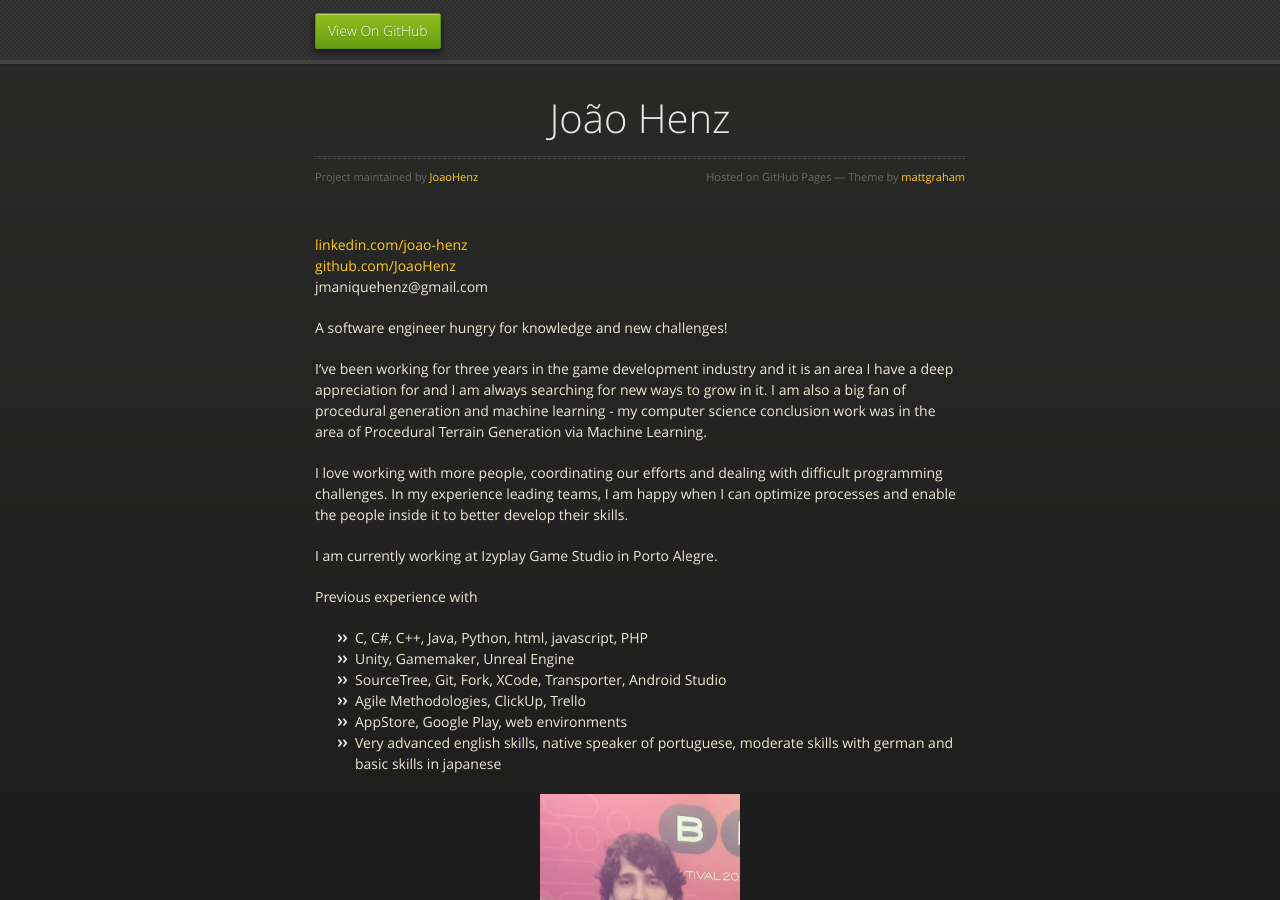
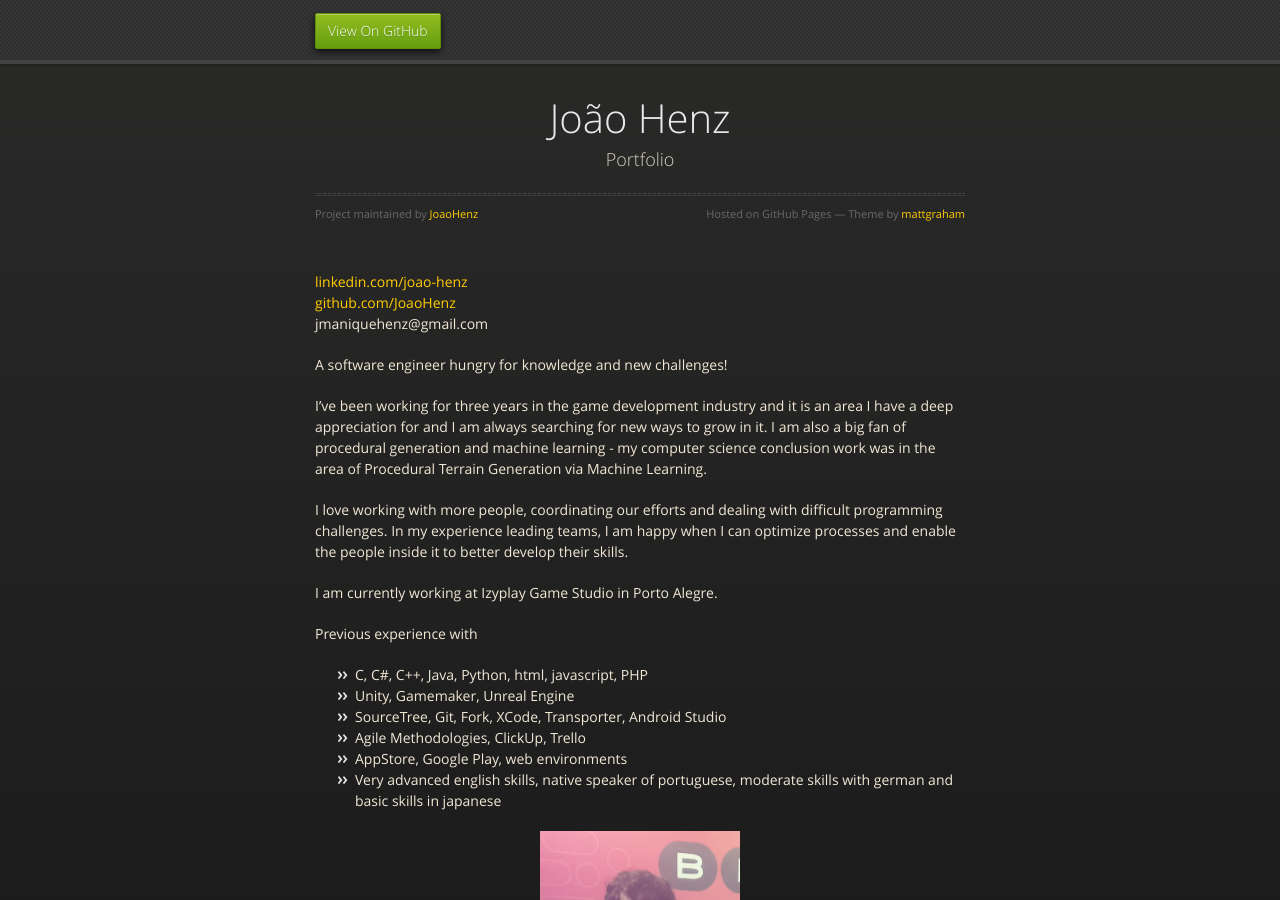
Before and after one commit to JoaoHenz/JoaoHenz.github.io, a Jekyll site: the page built from index.md, in a window 1280 px wide and 900 px high. Built offline with Jekyll 4.4.1, drawn with Linux system fonts in a browser that asks for light colours; the repository's description, which GitHub fills in, is left out.

Commit message:
Update _config.yml

```diff
--- a/_config.yml
+++ b/_config.yml
@@ -1,4 +1,4 @@
 title: João Henz
-description:
+description: Portfolio
 google_analytics:
 theme: jekyll-theme-midnight
```
